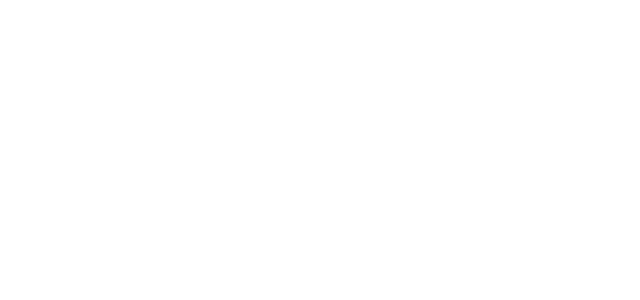
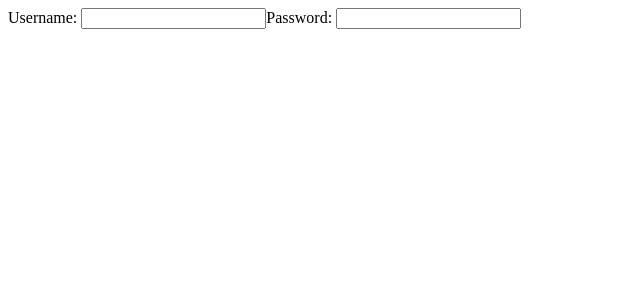
Before and after one commit to acciojob/lift-state-up-5-PavanTejaReddy1, a React app: page / in a window 1280 px wide. Shown: the top 300 px of the page, without its empty margins (0-640 px from the left). Built offline with nearby package versions, Linux system fonts and the light colour scheme.

Commit message:
Update App.js

```diff
--- a/src/components/App.js
+++ b/src/components/App.js
@@ -4,13 +4,18 @@
 import { useState } from 'react'
 import Login from "./Login";
 
-const App = () => {
+function App() {
   const [isLoggedIn, setIsLoggedIn] = useState(false);
+
   return (
     <div>
-    <login setIsLoggedIn={setIsLoggedIn}/>
+      {isLoggedIn ? (
+        <h1>Parent Component</h1>
+      ) : (
+        <Login setIsLoggedIn={setIsLoggedIn} />
+      )}
     </div>
-  )
+  );
 }
 
 export default App
```
